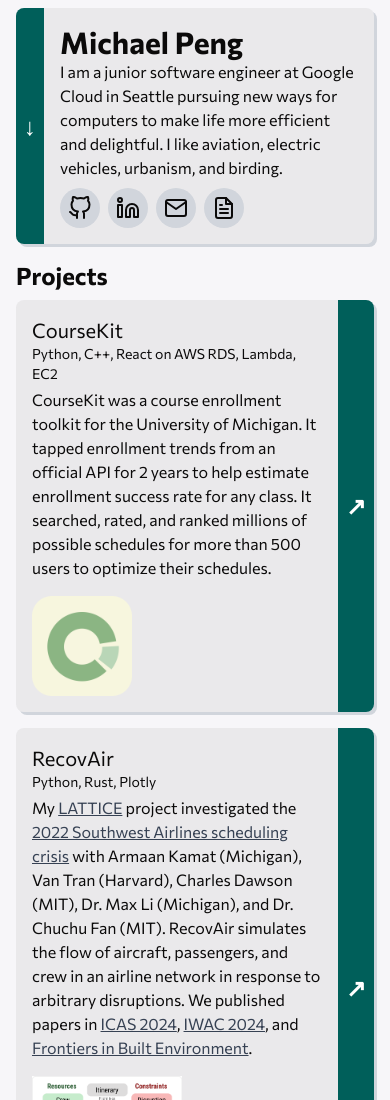
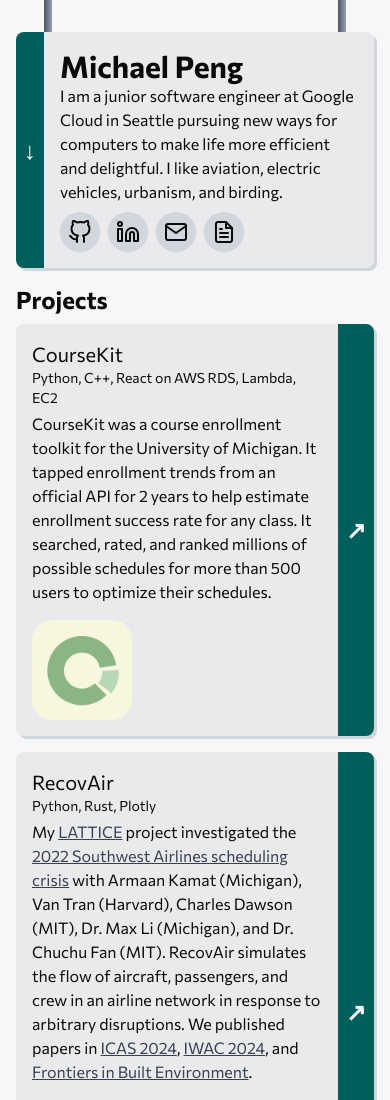
Before and after one commit to broad-well/broad-well, an Astro site: page / in a window 390 px wide. Shown: the top 1100 px of the page. Built offline with nearby package versions, Linux system fonts and the light colour scheme; Astro itself is replaced by a stand-in of ours.

Commit message:
Make title signage have support beams on mobile

```diff
--- a/src/pages/index.astro
+++ b/src/pages/index.astro
@@ -10,11 +10,11 @@ import recovair from "../images/recovair-diagram.png";
 ---
 
 <Layout title="Broadwell.me">
-    <div class="h-8 justify-center gap-[80%] pagewidth hidden md:flex">
+    <div class="h-8 justify-center gap-[80%] pagewidth flex">
       <div class="w-2 bg-gradient-to-r from-gray-600 to-gray-400 h-full"></div>
       <div class="w-2 bg-gradient-to-r from-gray-600 to-gray-400 h-full"></div>
     </div>
-    <header class="flex flex-row signage pagewidth mt-2 md:mt-0">
+    <header class="flex flex-row signage pagewidth mt-0">
       <Direction dir="down" />
       <div class="p-4">
         <h1 class="text-3xl font-bold">Michael Peng</h1>
```
